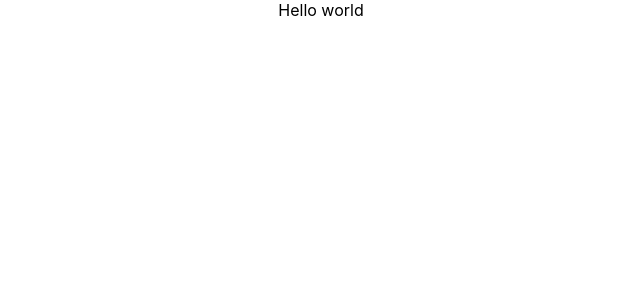
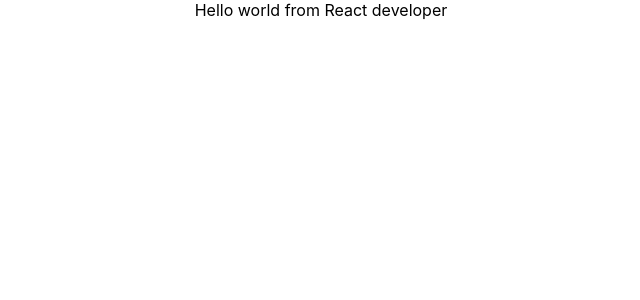
Before and after one commit to AbdullahRafiq098/bootcamp-react-app, a React (Create React App) app: page / in a window 1280 px wide. Shown: the top 300 px of the page, without its empty margins (319-959 px from the left). Built offline with nearby package versions, Linux system fonts and the light colour scheme.

Commit message:
Update App.js

```diff
--- a/src/App.js
+++ b/src/App.js
@@ -5,7 +5,7 @@
 function App() {
   return (
     <div className="App">
-  Hello world
+  Hello world from React developer
     </div>
   );
 }
```
